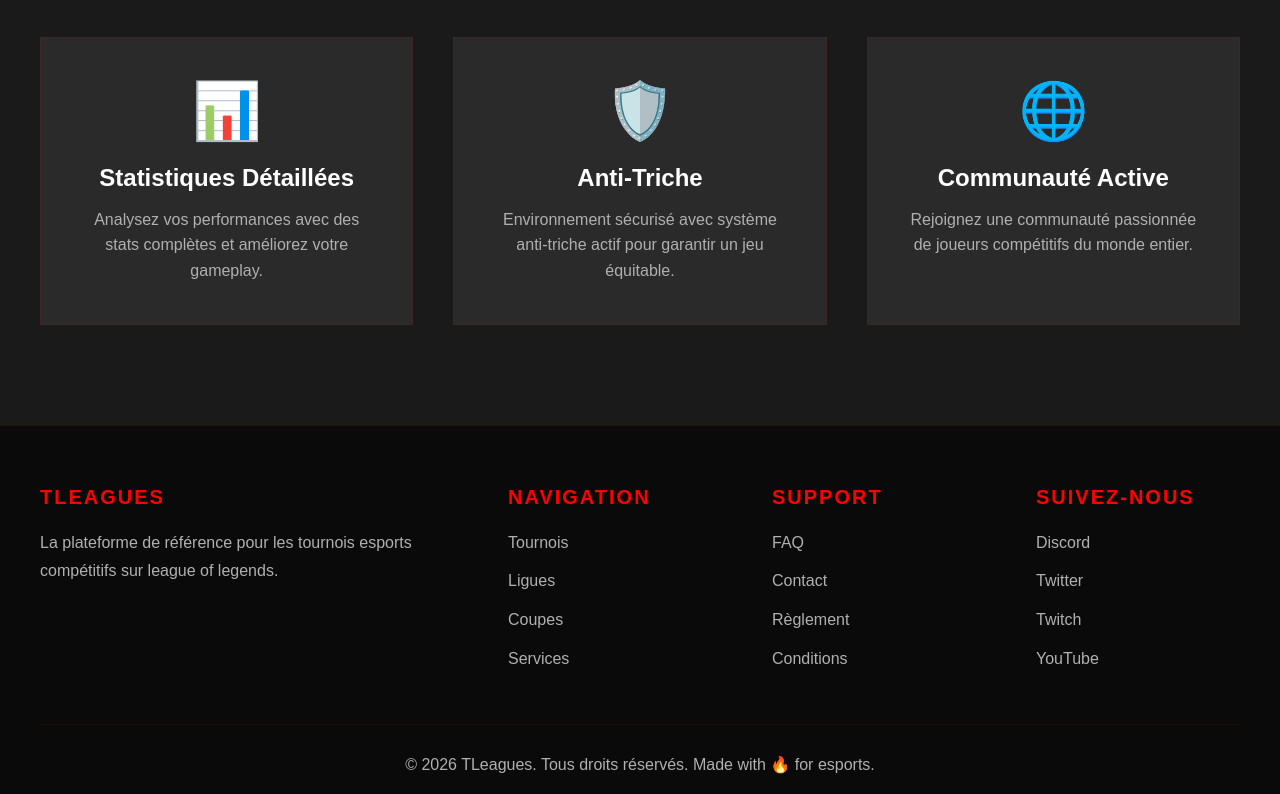
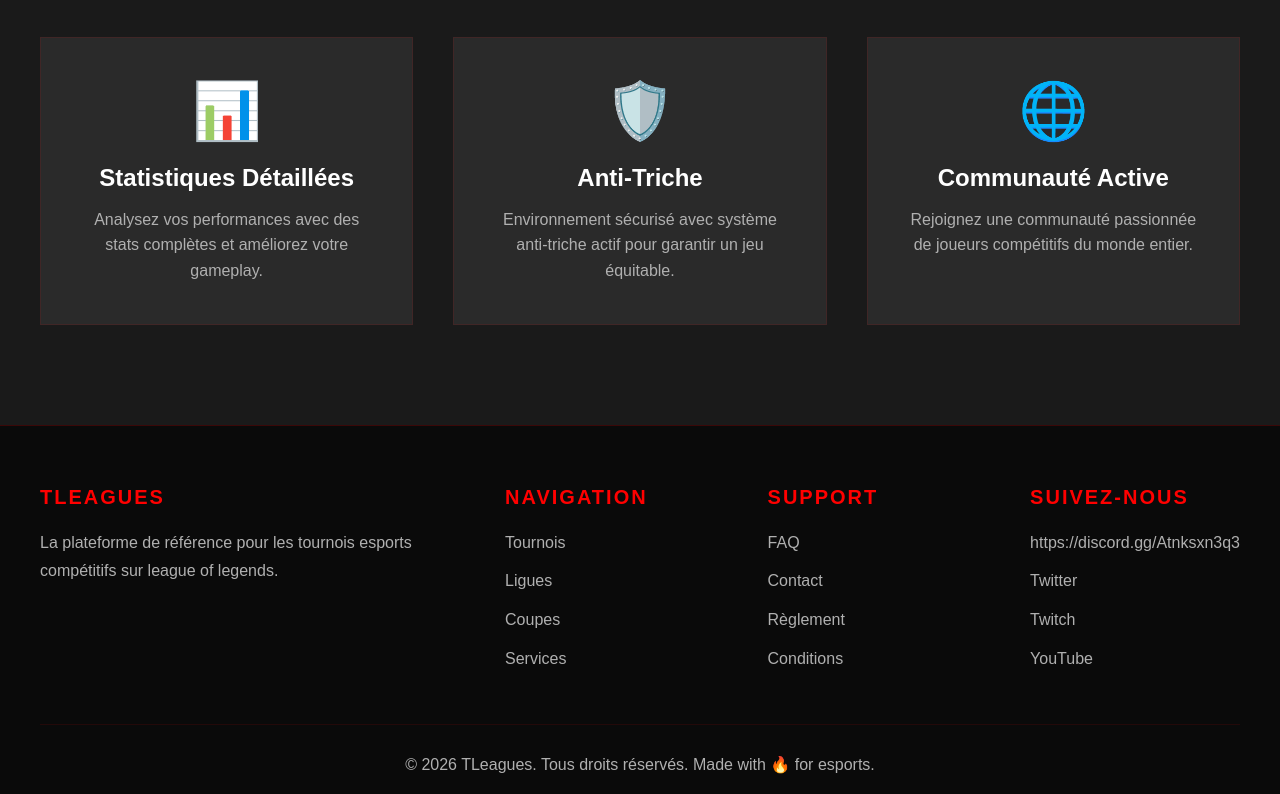
Before and after one commit to qartersan94/TLeagues, a plain HTML site: page index.html in a window 1280 px wide. Shown: the part 2400-3194 px from the top of the page. Drawn offline with Linux system fonts and the light colour scheme.

Commit message:
Update index.html

```diff
--- a/index.html
+++ b/index.html
@@ -690,7 +690,7 @@
 
             <div class="footer-section">
                 <h3>Suivez-nous</h3>
-                <a href="#">Discord</a>
+                <a href="#">https://discord.gg/Atnksxn3q3</a>
                 <a href="#">Twitter</a>
                 <a href="#">Twitch</a>
                 <a href="#">YouTube</a>
```
